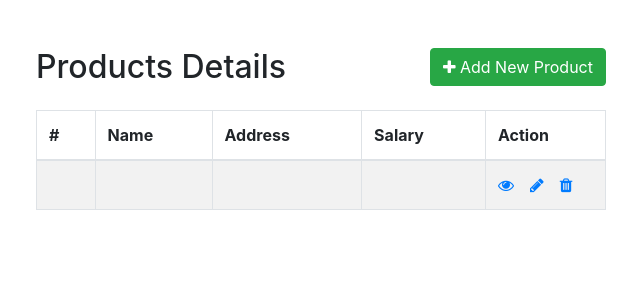
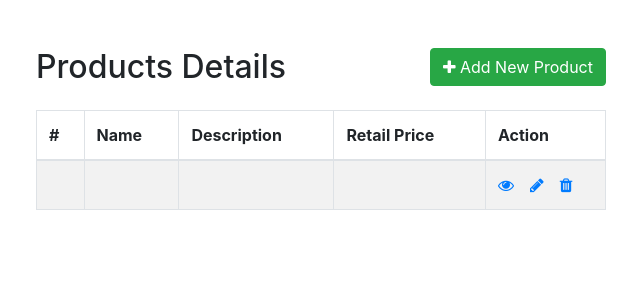
Before and after one commit to LasponaLouieJayM/laspona-pdo-crud, a PHP site: page / in a window 1280 px wide. Shown: the top 300 px of the page, without its empty margins (319-959 px from the left). Run offline with PHP 8.4, Linux system fonts and the light colour scheme; tables that the repository leaves empty hold one stand-in row (values such as "Sample post"); data that the repository does not hold is empty.

Commit message:
change the name of each coloumn

```diff
--- a/index.php
+++ b/index.php
@@ -46,8 +46,8 @@
                                     echo "<tr>";
                                         echo "<th>#</th>";
                                         echo "<th>Name</th>";
-                                        echo "<th>Address</th>";
-                                        echo "<th>Salary</th>";
+                                        echo "<th>Description</th>";
+                                        echo "<th>Retail Price</th>";
                                         echo "<th>Action</th>";
                                     echo "</tr>";
                                 echo "</thead>";
```
